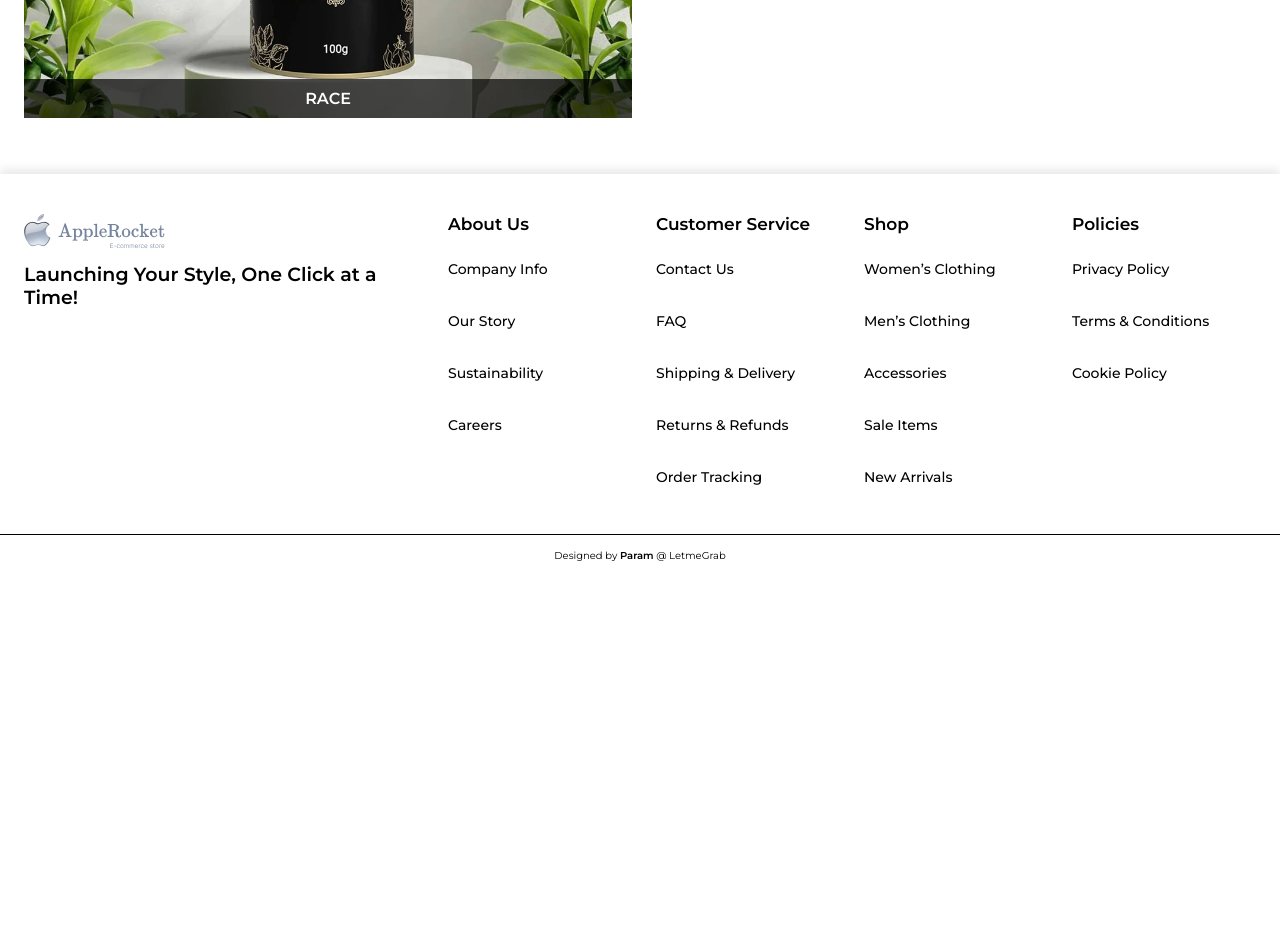
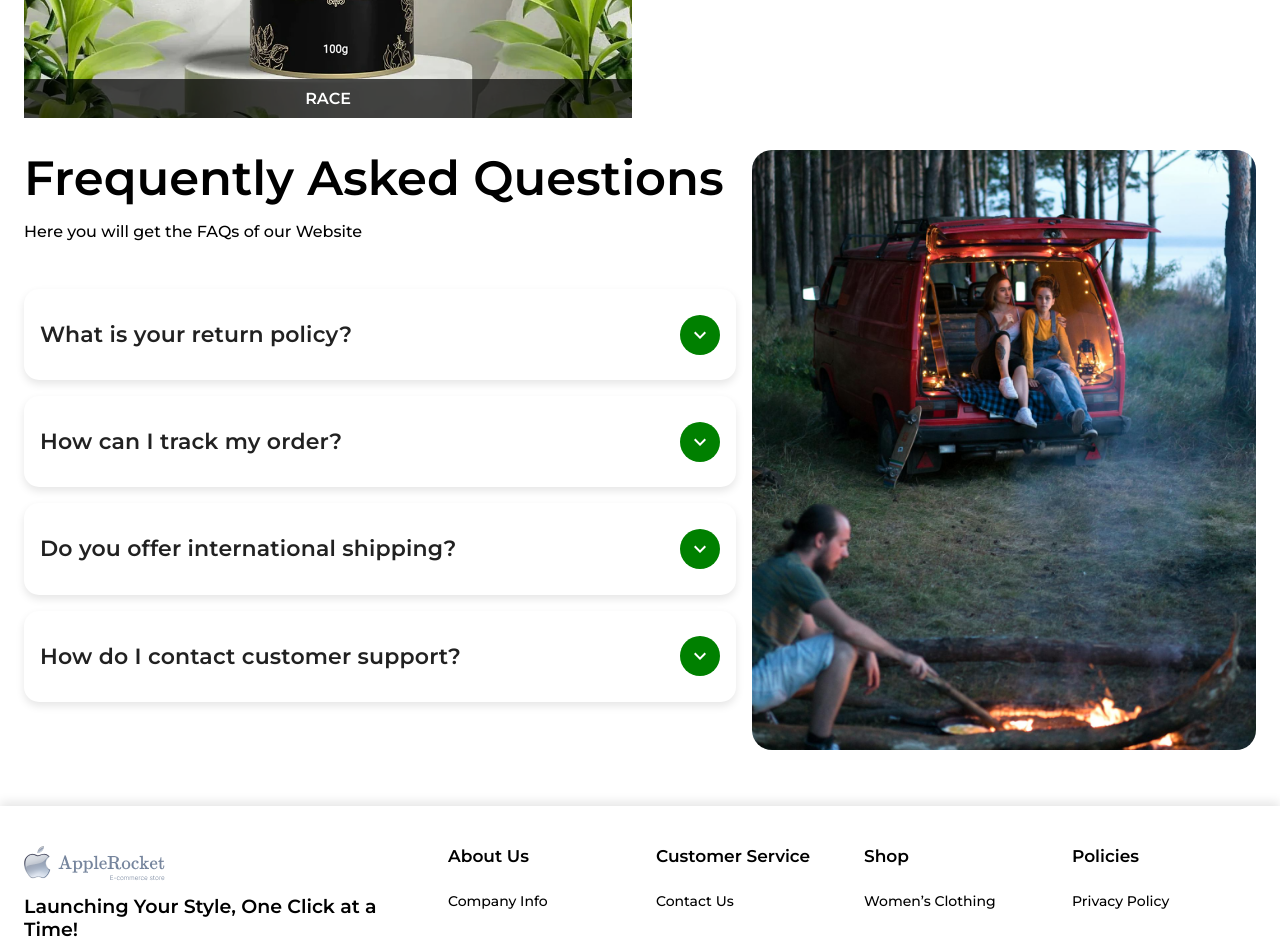
Before and after one commit to ThakurParam/letmegrabEcom, a React (Create React App) app: page / in a window 1280 px wide. Shown: the part 3740-4685 px from the top of the page. Before the commit the page ends 4351 px from the top, so only its background shows below. Built offline with nearby package versions, Linux system fonts and the light colour scheme.

Commit message:
push after changes

```diff
--- /dev/null
+++ b/src/components/Home/FAQ.js
@@ -0,0 +1,162 @@
+import { ExpandMore } from "@mui/icons-material";
+import {
+  Accordion,
+  AccordionDetails,
+  AccordionSummary,
+  Box,
+  Container,
+  Grid,
+  Typography,
+} from "@mui/material";
+import React, { useState } from "react";
+
+export default function FAQ() {
+  const [expanded, setExpanded] = useState(false);
+
+  const handleChange = (panel) => (event, isExpanded) => {
+    setExpanded(isExpanded ? panel : false);
+  };
+
+  const faqData = [
+    {
+      id: "panel1",
+      title: "What is your return policy?",
+      content: "Our return policy lasts 30 days from the date of purchase.",
+    },
+    {
+      id: "panel2",
+      title: "How can I track my order?",
+      content:
+        "You can track your order via the tracking link sent to your email.",
+    },
+    {
+      id: "panel3",
+      title: "Do you offer international shipping?",
+      content: "Yes, we offer international shipping to select countries.",
+    },
+    {
+      id: "panel4",
+      title: "How do I contact customer support?",
+      content: "You can contact customer support through our help center.",
+    },
+  ];
+
+  return (
+    <>
+      <Container maxWidth="xl" sx={{ my: 4 }}>
+        <Box>
+          <Grid container spacing={2}>
+            <Grid item xs={12} md={7}>
+              <Box sx={{ gap: 2, display: "flex", flexDirection: "column" }}>
+                <Typography
+                  variant="h3"
+                  sx={{ fontFamily: "Montserrat", fontWeight: 600 }}
+                >
+                  Frequently Asked Questions
+                </Typography>
+                <Typography
+                  variant="p"
+                  sx={{ fontFamily: "Montserrat", fontWeight: 500 }}
+                >
+                  Here you will get the FAQs of our Website
+                </Typography>
+              </Box>
+
+              <Box my={6}>
+                {faqData.map((faq) => (
+                  <Accordion
+                    key={faq.id}
+                    expanded={expanded === faq.id}
+                    onChange={handleChange(faq.id)}
+                    style={{
+                      borderRadius: "15px",
+                      boxShadow: "0px 4px 8px rgba(0, 0, 0, 0.1)",
+                      overflow: "hidden",
+                      marginBottom: "16px",
+                      border: expanded === faq.id ? "2px solid green" : "none",
+                    }}
+                  >
+                    <AccordionSummary
+                      expandIcon={
+                        <Box
+                          style={{
+                            width: "40px",
+                            height: "40px",
+                            borderRadius: "50%",
+                            backgroundColor: "green",
+                            display: "flex",
+                            alignItems: "center",
+                            justifyContent: "center",
+                            transform:
+                              expanded === faq.id
+                                ? "rotate(180deg)"
+                                : "rotate(0deg)",
+                            transition: "transform 0.3s ease",
+                            cursor: "pointer",
+                          }}
+                        >
+                          <ExpandMore style={{ color: "white" }} />
+                        </Box>
+                      }
+                      aria-controls={`${faq.id}-content`}
+                      id={`${faq.id}-header`}
+                      style={{
+                        padding: "16px",
+                      }}
+                    >
+                      <Typography
+                        variant="h6"
+                        sx={{
+                          fontFamily: "Montserrat",
+                          fontSize: { md: "22px", xs: "17px" },
+                          fontWeight: 600,
+                        }}
+                      >
+                        {faq.title}
+                      </Typography>
+                    </AccordionSummary>
+                    <AccordionDetails
+                      style={{
+                        padding: "16px",
+                      }}
+                    >
+                      <Typography
+                        variant="p"
+                        sx={{
+                          fontFamily: "Montserrat",
+                          fontSize: "14px",
+                          fontWeight: 500,
+                        }}
+                      >
+                        {faq.content}
+                      </Typography>
+                    </AccordionDetails>
+                  </Accordion>
+                ))}
+              </Box>
+            </Grid>
+            <Grid
+              item
+              xs={12}
+              md={5}
+              sx={{ display: { md: "flex", xs: "none" } }}
+            >
+              <Box sx={{ height: "100%", width: "100%", borderRadius: "20px" }}>
+                <img
+                  alt="img"
+                  src="/images/loginimage.png"
+                  style={{
+                    height: "100%",
+                    width: "100%",
+                    objectFit: "cover",
+                    borderRadius: "20px",
+                  }}
+                />
+              </Box>
+            </Grid>
+          </Grid>
+        </Box>
+      </Container>
+    </>
+  );
+}
--- a/src/components/Home/HomePage.js
+++ b/src/components/Home/HomePage.js
@@ -3,6 +3,7 @@ import Layout from "../../common/Layout";
 import Caraousel from "./Caraousel";
 import ShopNow from "./ShopNow";
 import DataGrid from "./DataGrid";
+import FAQ from "./FAQ";
 
 export default function HomePage() {
   return (
@@ -11,6 +12,7 @@ export default function HomePage() {
         <Caraousel />
         <ShopNow />
         <DataGrid />
+        <FAQ />
       </Layout>
     </>
   );
```
